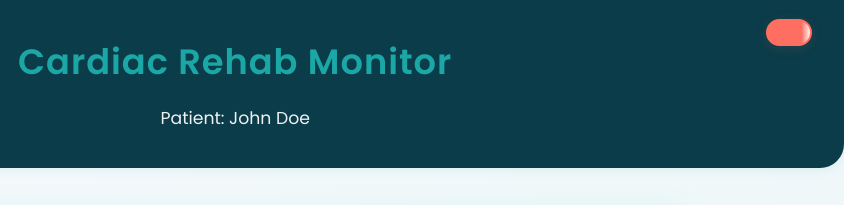
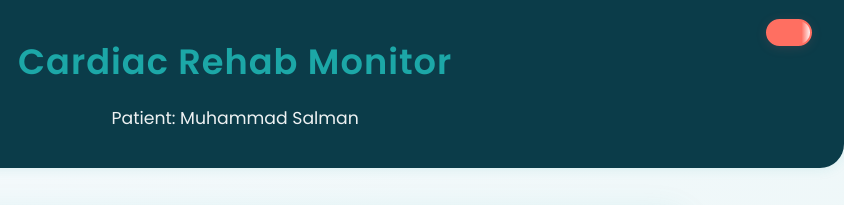
Before and after one commit to mst802606/Innovation-and-Complexity-Management, a plain HTML site: page frontend/index.html in a window 1280 px wide. Shown: the top 205 px of the page, 436-1280 px from the left. Drawn offline with nearby package versions, Linux system fonts and the light colour scheme.

Commit message:
error resolve

```diff
--- a/frontend/index.html
+++ b/frontend/index.html
@@ -15,7 +15,7 @@
       </svg>
       <div>
         <h1>Cardiac Rehab Monitor</h1>
-        <p id="user-info">Patient: <span id="patient-name">John Doe</span></p>
+        <p id="user-info">Patient: <span id="patient-name">Muhammad Salman</span></p>
       </div>
     </div>
   </header>
```
Also changed, not shown: .devcontainer/devcontainer.json.
